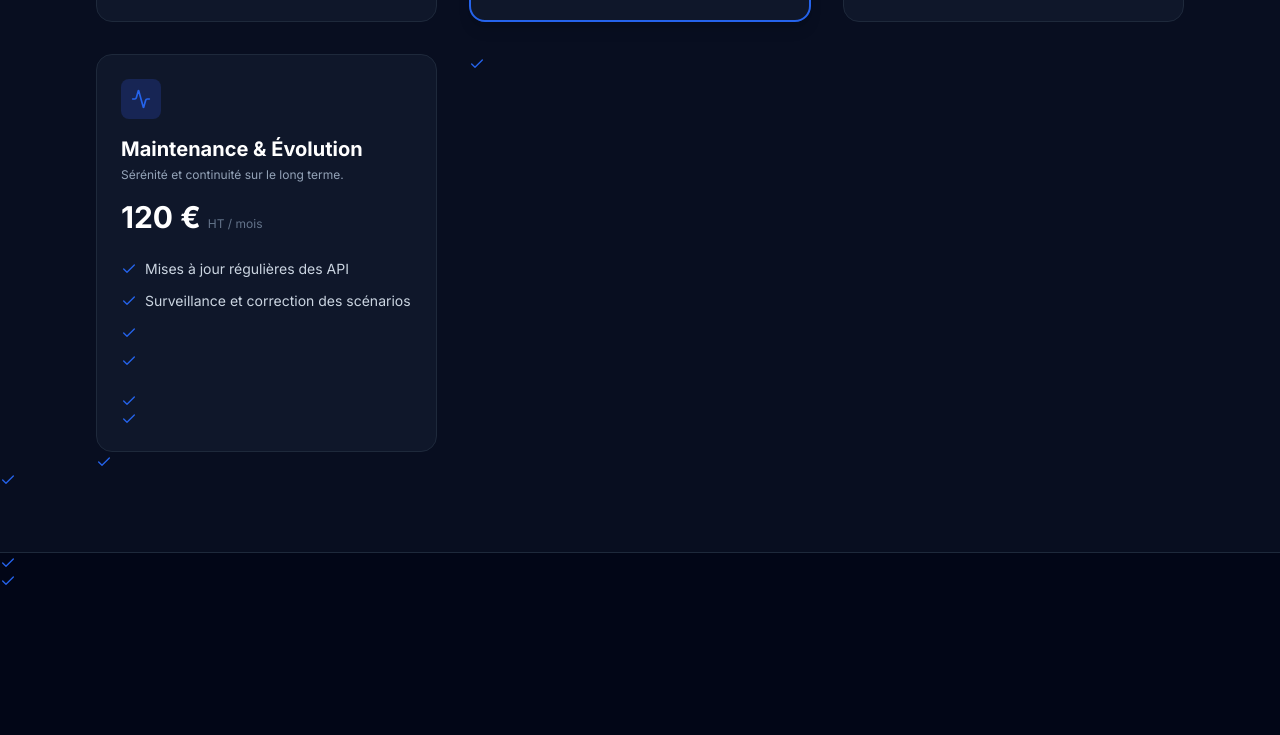
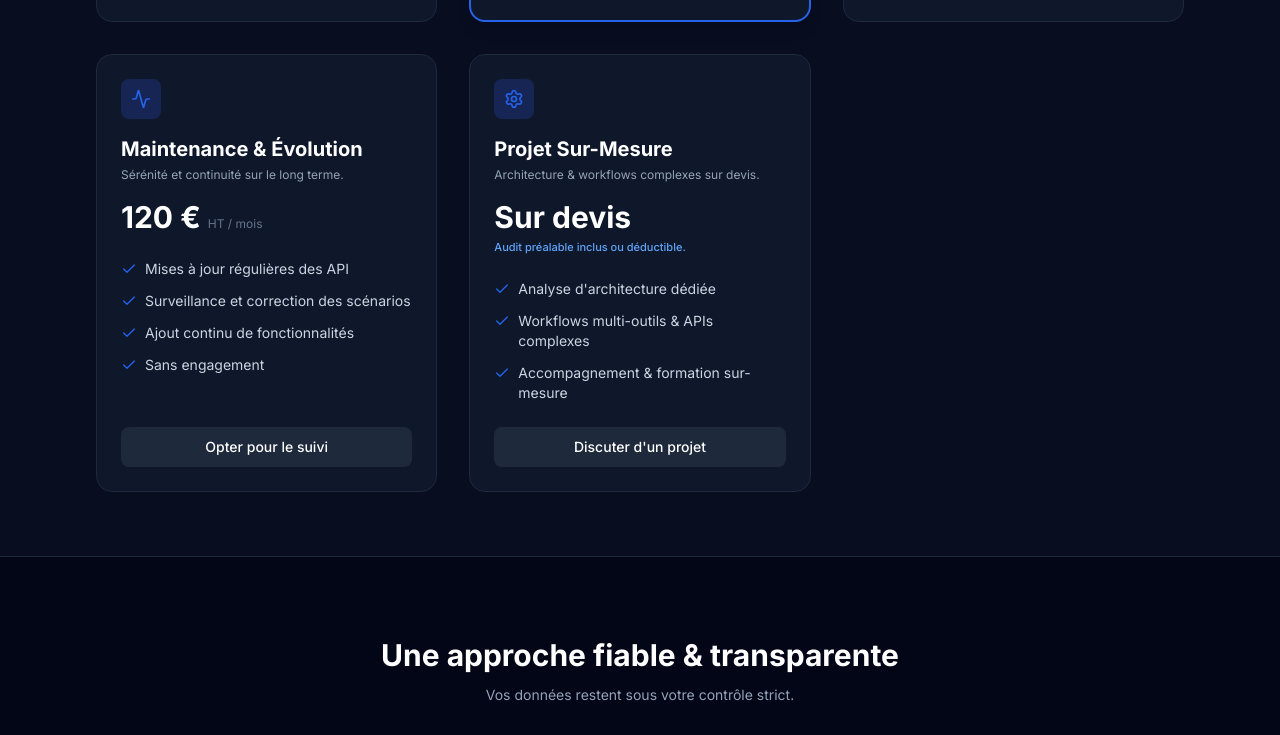
Before and after one commit to loomandlogic/site, a plain HTML site: page index.html in a window 1280 px wide. Shown: the part 1845-2580 px from the top of the page. Before the commit the page ends 2434 px from the top, so only its background shows below. Drawn offline with nearby package versions, Linux system fonts and the light colour scheme; a script that the page names is missing.

Commit message:
Update index.html

```diff
--- a/index.html
+++ b/index.html
@@ -141,7 +141,7 @@
                     <p class="text-slate-600 dark:text-slate-400 text-sm">Une tarification transparente, sans engagement ni frais cachés. L'audit (350 €) est 100% déductible si vous poursuivez avec une offre.</p>
                 </div>
 
-                <!-- Grille adaptée en colonnes pour intégrer la maintenance -->
+                <!-- Grille en 3 colonnes pour que les 5 cartes s'agencent harmonieusement -->
                 <div class="grid grid-cols-1 md:grid-cols-2 lg:grid-cols-3 gap-8">
 
                     <!-- Pack 1 : Diagnostic -->
@@ -211,7 +211,7 @@
                         <a href="#contact" class="w-full py-2.5 px-4 rounded-lg bg-slate-100 dark:bg-slate-800 text-slate-900 dark:text-white font-medium text-sm text-center hover:bg-slate-200 dark:hover:bg-slate-700 transition-colors">Intégrer l'IA</a>
                     </div>
 
-                    <!-- NOUVEAU : Option Maintenance & Évolution continue -->
+                    <!-- Option Maintenance & Évolution continue -->
                     <div class="bg-white dark:bg-slate-900 rounded-2xl p-6 border border-slate-200 dark:border-slate-800 flex flex-col justify-between hover:border-blue-500/50 transition-colors">
                         <div>
                             <div class="w-10 h-10 rounded-lg bg-blue-50 dark:bg-blue-950 text-blue-600 flex items-center justify-center mb-4">
@@ -223,7 +223,7 @@
                             <ul class="space-y-3 text-sm text-slate-600 dark:text-slate-300 mb-6">
                                 <li class="flex items-start gap-2"><i data-lucide="check" class="w-4 h-4 text-blue-600 shrink-0 mt-0.5"></i> <span>Mises à jour régulières des API</span></li>
                                 <li class="flex items-start gap-2"><i data-lucide="check" class="w-4 h-4 text-blue-600 shrink-0 mt-0.5"></i> <span>Surveillance et correction des scénarios</span></li>
-                                <li class="flex items-start gap-2"><i data-lucide="check" class="w-4 h-4 text-blue-600 shrink-0 mt-0.5"><span>Ajout continu de fonctionnalités</span></li>
+                                <li class="flex items-start gap-2"><i data-lucide="check" class="w-4 h-4 text-blue-600 shrink-0 mt-0.5"></i> <span>Ajout continu de fonctionnalités</span></li>
                                 <li class="flex items-start gap-2"><i data-lucide="check" class="w-4 h-4 text-blue-600 shrink-0 mt-0.5"></i> <span>Sans engagement</span></li>
                             </ul>
                         </div>
```
